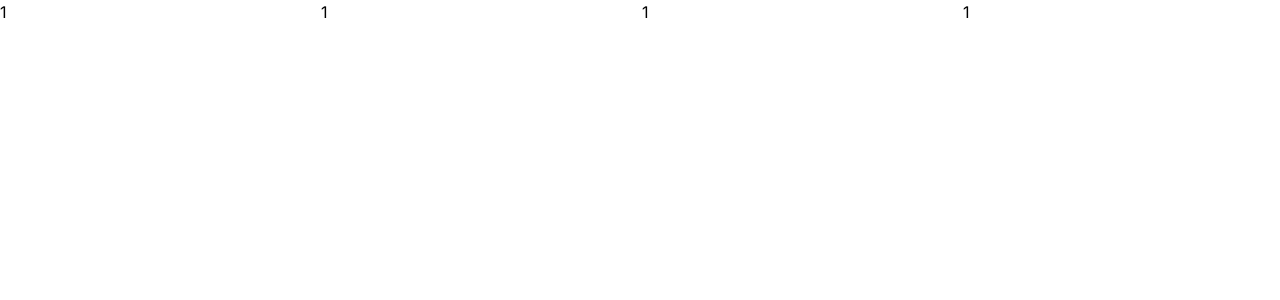
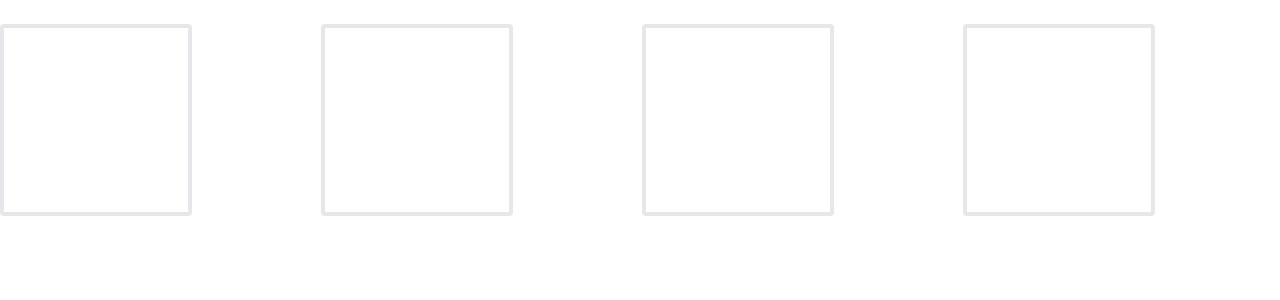
Before and after one commit to jjpps/ordemParanormalReference, a Next.js app: page / in a window 1280 px wide. Shown: the top 300 px of the page. Built offline with nearby package versions, Linux system fonts and the light colour scheme.

Commit message:
box with hover

```diff
--- a/src/app/page.tsx
+++ b/src/app/page.tsx
@@ -3,12 +3,29 @@ import Image from "next/image";
 export default function Home() {
   return (
     <main>
+      <br></br>
       <div className="container mx-auto">
         <div className="grid grid-rows-1 grid-flow-col gap-1">
-          <div>1</div>
-          <div>1</div>
-          <div>1</div>
-          <div>1</div>
+          <div>
+            <div className="box-border h-48 w-48 rounded hover:rounded-md border-4 hover:border-sky-200  ">
+              <div className="h-full w-full "></div>
+            </div>
+          </div>
+          <div>
+            <div className="box-border h-48 w-48 rounded hover:rounded-md border-4 hover:border-sky-200  ">
+              <div className="h-full w-full "></div>
+            </div>
+          </div>
+          <div>
+            <div className="box-border h-48 w-48 rounded hover:rounded-md border-4 hover:border-sky-200  ">
+              <div className="h-full w-full "></div>
+            </div>
+          </div>
+          <div>
+            <div className="box-border h-48 w-48 rounded hover:rounded-md border-4 hover:border-sky-200  ">
+              <div className="h-full w-full "></div>
+            </div>
+          </div>
         </div>
       </div>
     </main>
```
